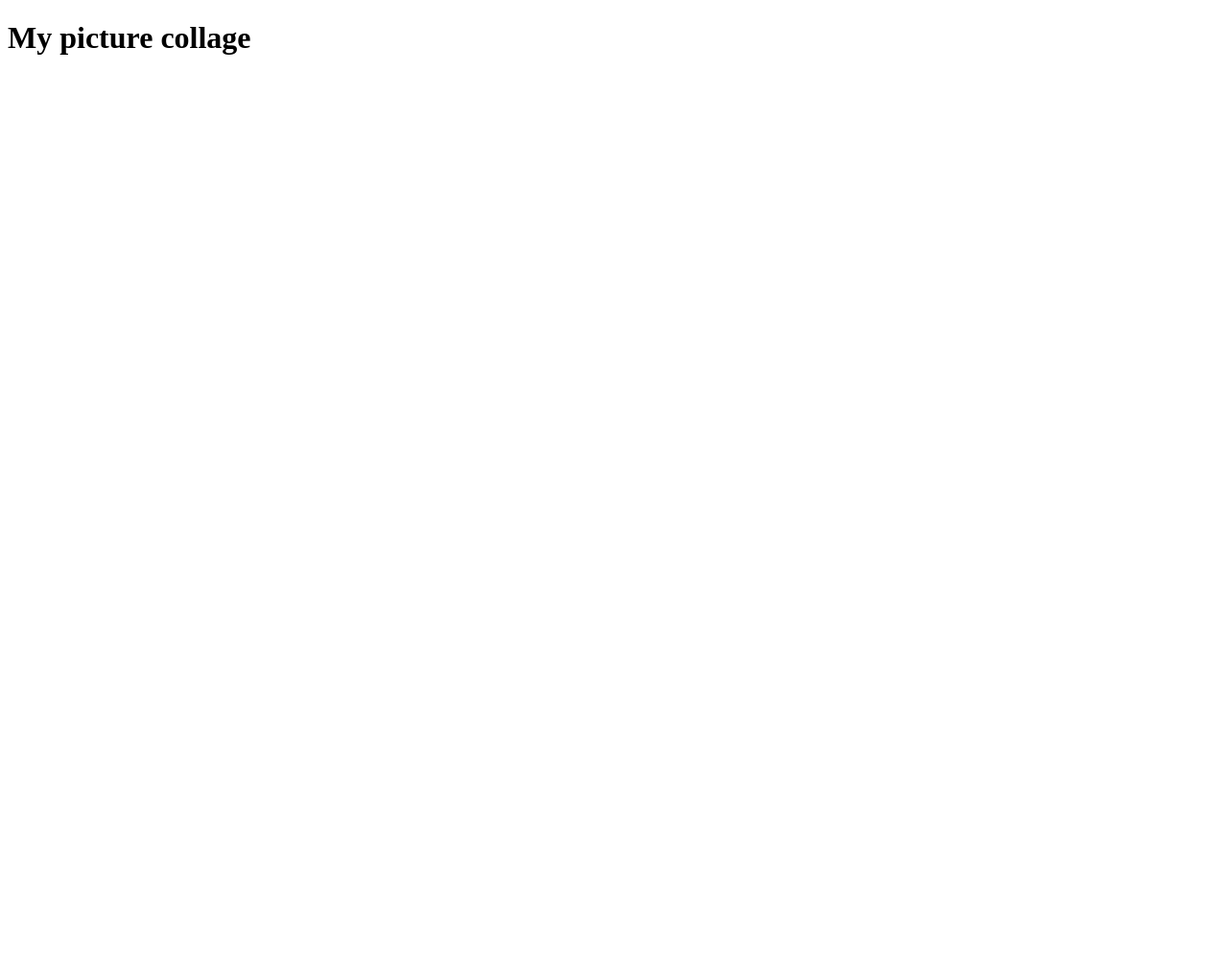
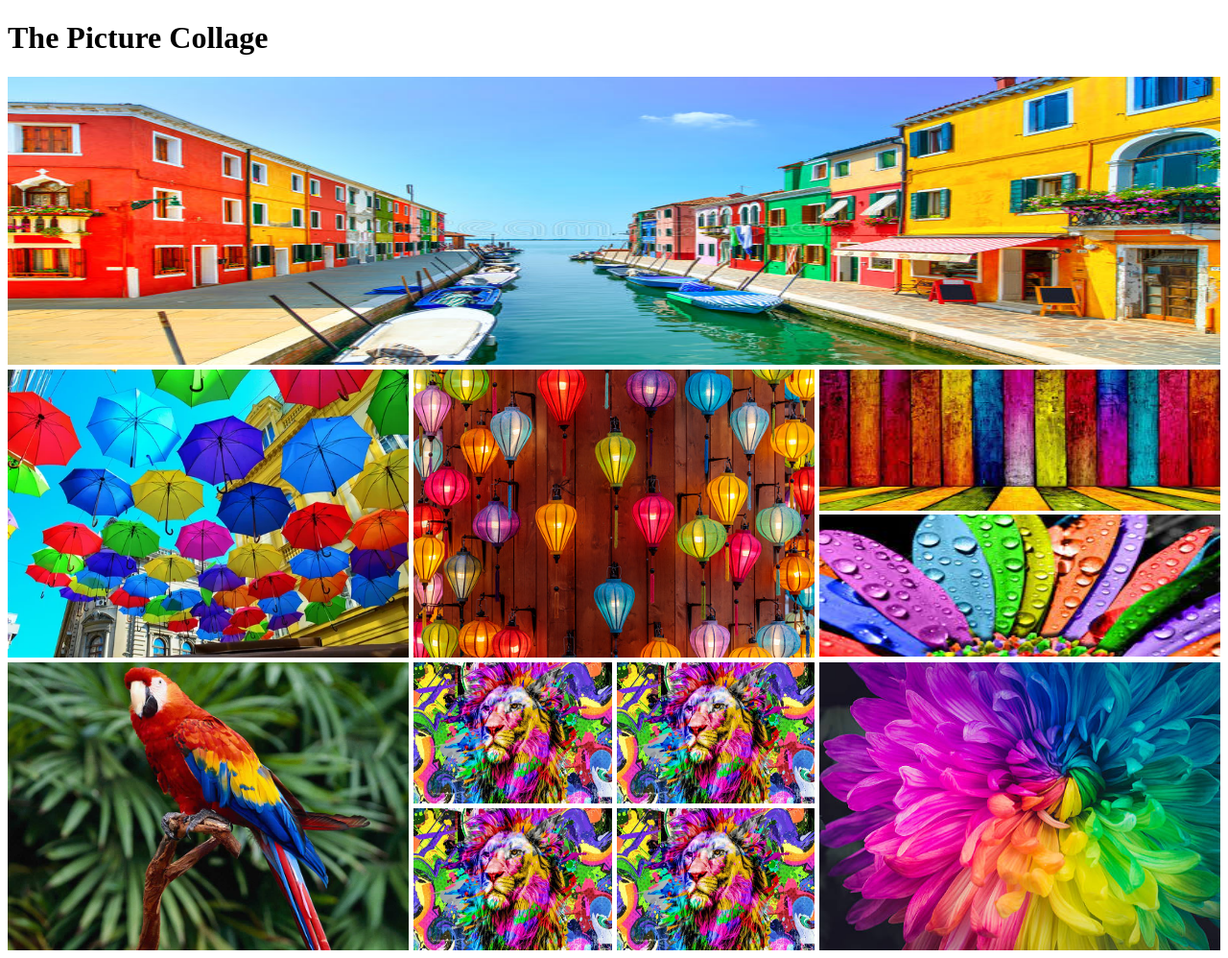
Before and after one commit to FardinMahadi/milestone-2, a plain HTML site: page module-9/collage.html in a window 1280 px wide. Shown: the whole page at 96% size. Before the commit the page ends 800 px from the top, so only its background shows below. Drawn offline with Linux system fonts and the light colour scheme.

Commit message:
collage update

```diff
--- a/module-9/collage.html
+++ b/module-9/collage.html
@@ -4,10 +4,47 @@
     <meta charset="UTF-8" />
     <meta name="viewport" content="width=device-width, initial-scale=1.0" />
     <title>Picture Collage</title>
+    <link rel="stylesheet" href="./styles/collage.css" />
   </head>
   <body>
     <header>
-      <h1>My picture collage</h1>
+      <h1>The Picture Collage</h1>
     </header>
+
+    <main>
+      <section>
+        <div class="row">
+          <img src="./asset/images/A.jpg" alt="" />
+        </div>
+        <div class="row">
+          <div>
+            <img src="./asset/images/B.jpg" alt="" />
+          </div>
+
+          <div>
+            <img src="./asset/images/C.jpg" alt="" />
+          </div>
+
+          <div class="vertical-collage">
+            <img src="./asset/images/D.jpg" alt="" />
+            <img src="./asset/images/E.jpg" alt="" />
+          </div>
+        </div>
+        <div class="row">
+          <div>
+            <img src="./asset/images/F.jpg" alt="" />
+          </div>
+          <div class="square-collage">
+            <img src="./asset/images/G.jpg" alt="" />
+            <img src="./asset/images/G.jpg" alt="" />
+            <img src="./asset/images/G.jpg" alt="" />
+            <img src="./asset/images/G.jpg" alt="" />
+          </div>
+          <div>
+            <img src="./asset/images/H.jpg" alt="" />
+          </div>
+        </div>
+      </section>
+    </main>
   </body>
 </html>
--- /dev/null
+++ b/module-9/styles/collage.css
@@ -0,0 +1,44 @@
+img {
+  height: 100%;
+  width: 100%;
+}
+
+.row {
+  height: 300px;
+  display: flex;
+  gap: 5px;
+  margin-bottom: 5px;
+}
+
+.row > div {
+  flex: 1;
+}
+
+.vertical-collage img {
+  height: calc((100% - 5px) / 2);
+}
+
+.square-collage {
+  display: grid;
+  grid-template-columns: repeat(2, 1fr);
+  gap: 5px;
+}
+
+/* responsive media query */
+@media screen and (max-width: 576px) {
+  .row {
+    flex-direction: column;
+    height: auto;
+  }
+  .square-collage {
+    grid-template-columns: 1fr;
+  }
+}
+
+/* medum devices */
+@media screen and (min-width: 577px) and (max-width: 992px) {
+  .row {
+    flex-direction: column;
+    height: auto;
+  }
+}
```
